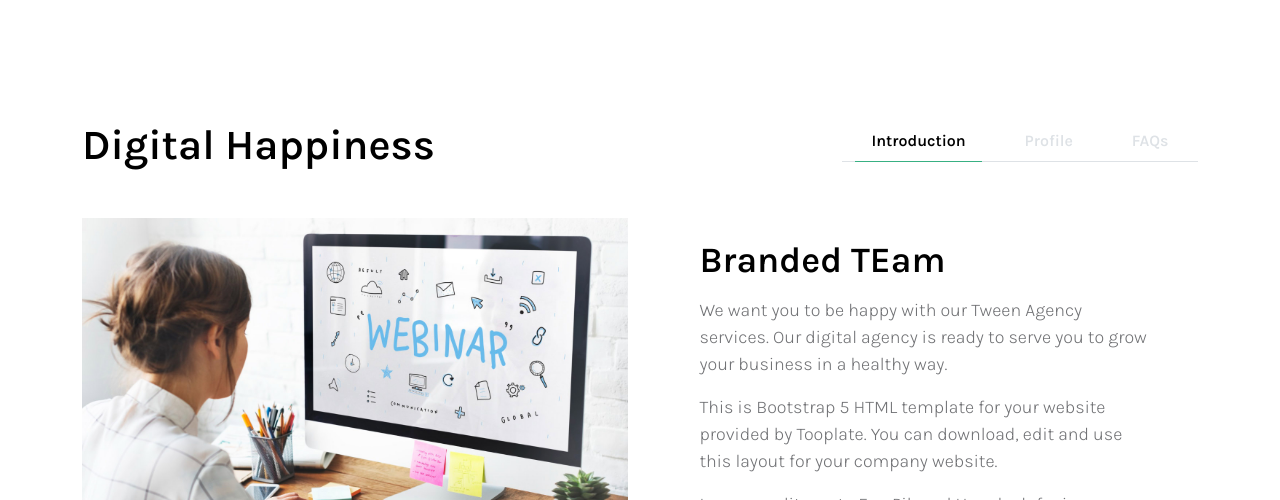
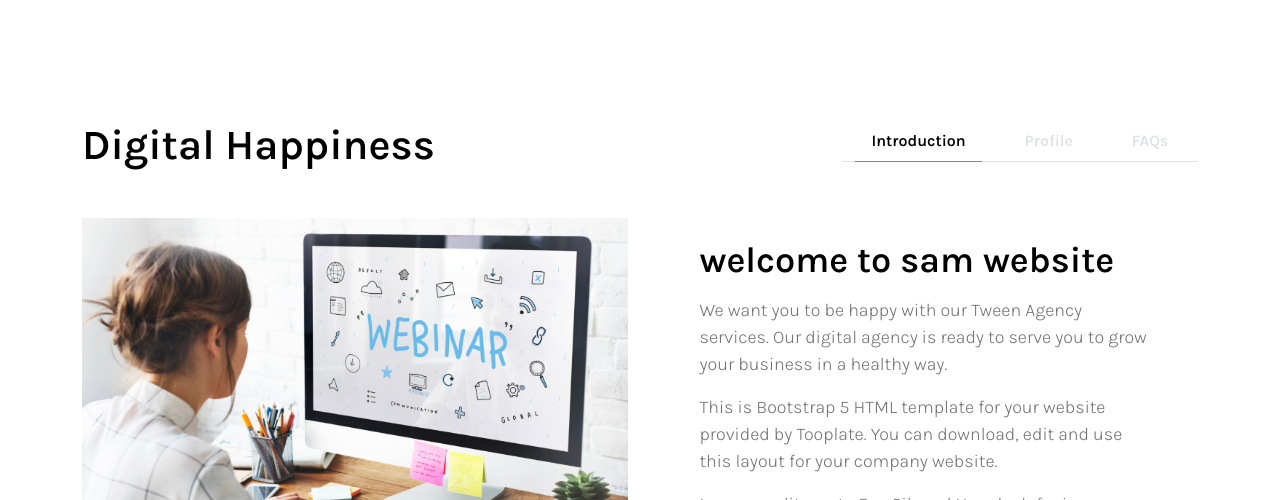
Before and after one commit to sharibmallick009/repo2, a plain HTML site: page index.html in a window 1280 px wide. Shown: the part 600-1100 px from the top of the page. Drawn offline with Linux system fonts and the light colour scheme.

Commit message:
add file

```diff
--- a/index.html
+++ b/index.html
@@ -142,7 +142,7 @@ https://www.tooplate.com/view/2128-tween-agency
                                         </div>
 
                                         <div class="col-lg-5 col-12 m-auto">
-                                            <h3 class="mb-3">Branded TEam</h3>
+                                            <h3 class="mb-3">welcome to sam website</h3>
 
                                             <p>We want you to be happy with our Tween Agency services. Our digital agency is ready to serve you to grow your business in a healthy way.</p>
 
```
